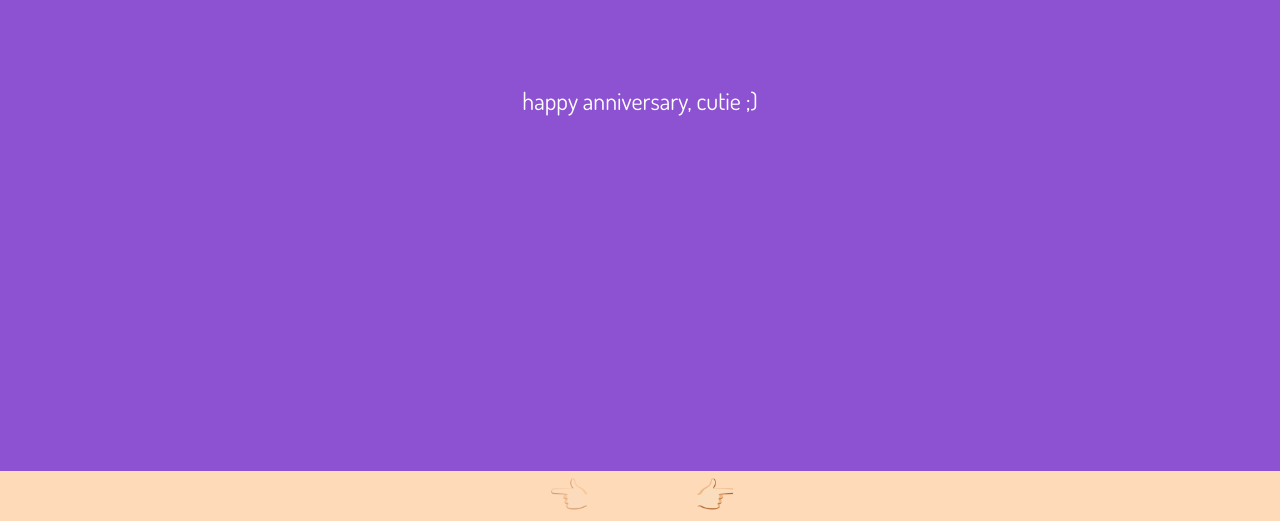
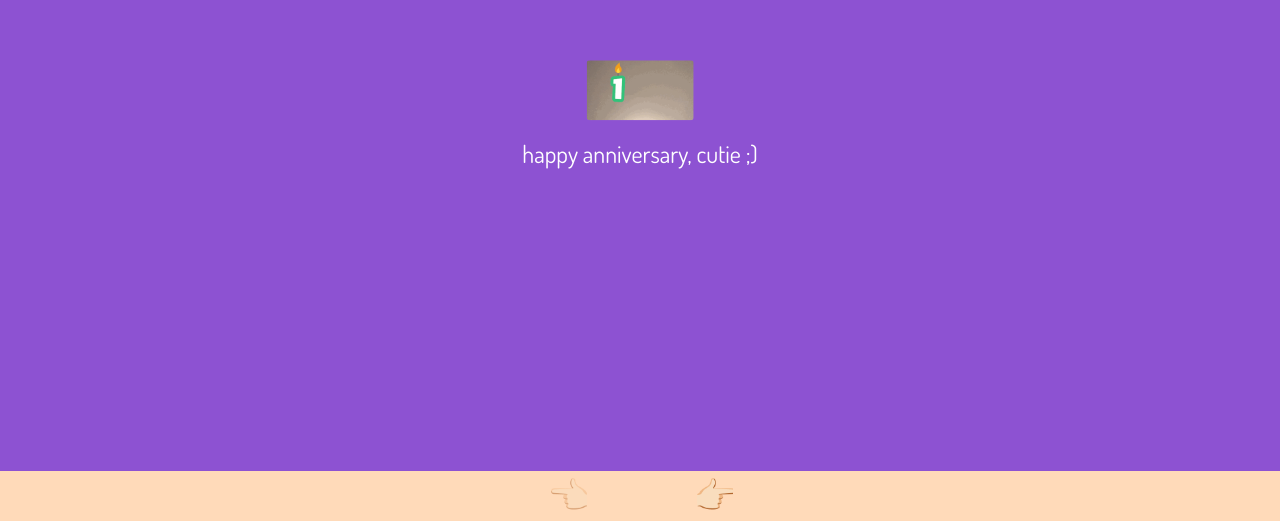
Before and after one commit to dansuhhh/happy-one-year, a plain HTML site: page index.html in a window 1280 px wide. Shown: the part 279-800 px from the top of the page. Drawn offline with Linux system fonts and the light colour scheme.

Commit message:
Add gifs

```diff
--- a/index.html
+++ b/index.html
@@ -17,10 +17,12 @@
   </head>
   <body>
     <div id="page-1" class="page active">
+      <img class="gif" src="./images/intro.gif" />
       happy anniversary, cutie ;)
     </div>
 
     <div id="page-2" class="page">
+      <img class="gif" src="./images/nerd.gif" />
       i know how much you like letters/cards, but the nerd in me wanted to try
       something like this. ok let's go~
     </div>
@@ -105,6 +107,7 @@
     </div>
 
     <div id="page-11" class="page">
+      <img class="gif" src="./images/end.gif" />
       happy 1 year, sweetie
     </div>
 
--- a/styles.css
+++ b/styles.css
@@ -24,6 +24,12 @@ img {
 svg {
   width: 2.5rem;
   margin: 0 3rem;
+}
+
+.gif {
+  width: 60px;
+  transform: rotate(-90deg);
+  margin: 0;
 }
 
 .arrow {
```
Also changed, not shown: images/end.gif (added), images/intro.gif (added), images/nerd.gif (added).
